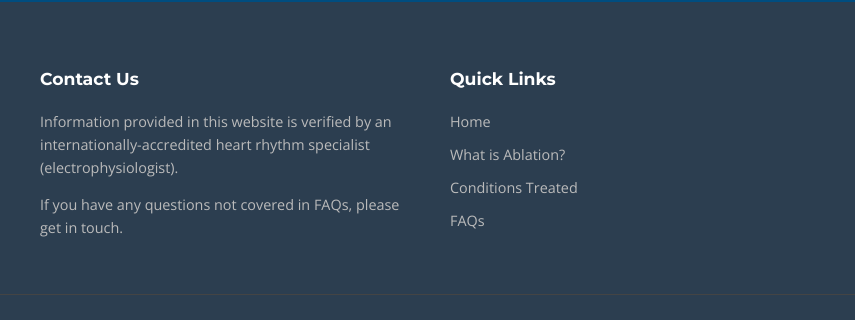
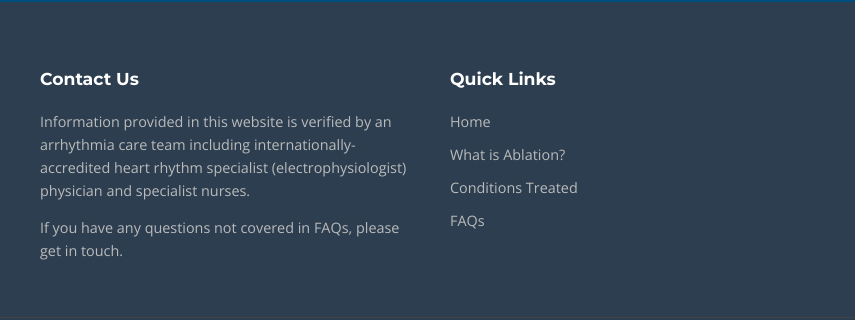
Before and after one commit to Sanjoykchy/ablations, a plain HTML site: page index.html in a window 1280 px wide. Shown: the part 4666-4986 px from the top of the page, 0-855 px from the left. Drawn offline with nearby package versions, Linux system fonts and the light colour scheme.

Commit message:
Add files via upload

```diff
--- a/index.html
+++ b/index.html
@@ -245,7 +245,7 @@
         <div class="container footer-content">
             <div class="footer-col">
                 <h3>Contact Us</h3>
-                <p>Information provided in this website is verified by an internationally-accredited heart rhythm specialist (electrophysiologist).
+                <p>Information provided in this website is verified by an arrhythmia care team including internationally-accredited heart rhythm specialist (electrophysiologist) physician and specialist nurses.
                 <p>If you have any questions not covered in <a href="#faqs">FAQs</a>, please <a href="https://forms.gle/qxJ8o3ysjvQQgxCTA">get in touch</a>.</p>
             </div>
             <div class="footer-col">
```
